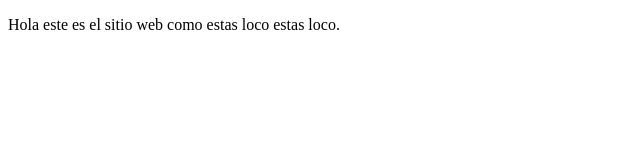
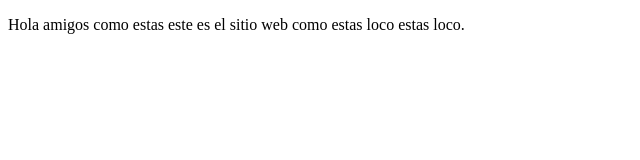
Before and after one commit to dennisc27/proyectoDemoCursoPrework, a plain HTML site: page index.html in a window 1280 px wide. Shown: the whole page, without its empty margins (0-640 px from the left). Drawn offline with Linux system fonts and the light colour scheme.

Commit message:
second commit

```diff
--- a/index.html
+++ b/index.html
@@ -7,7 +7,7 @@
 </head>
 <body>
     <p>
-        Hola este es el sitio web como estas loco estas loco.
+        Hola amigos como estas este es el sitio web como estas loco estas loco.
     </p>
 </body>
 </html>
```
